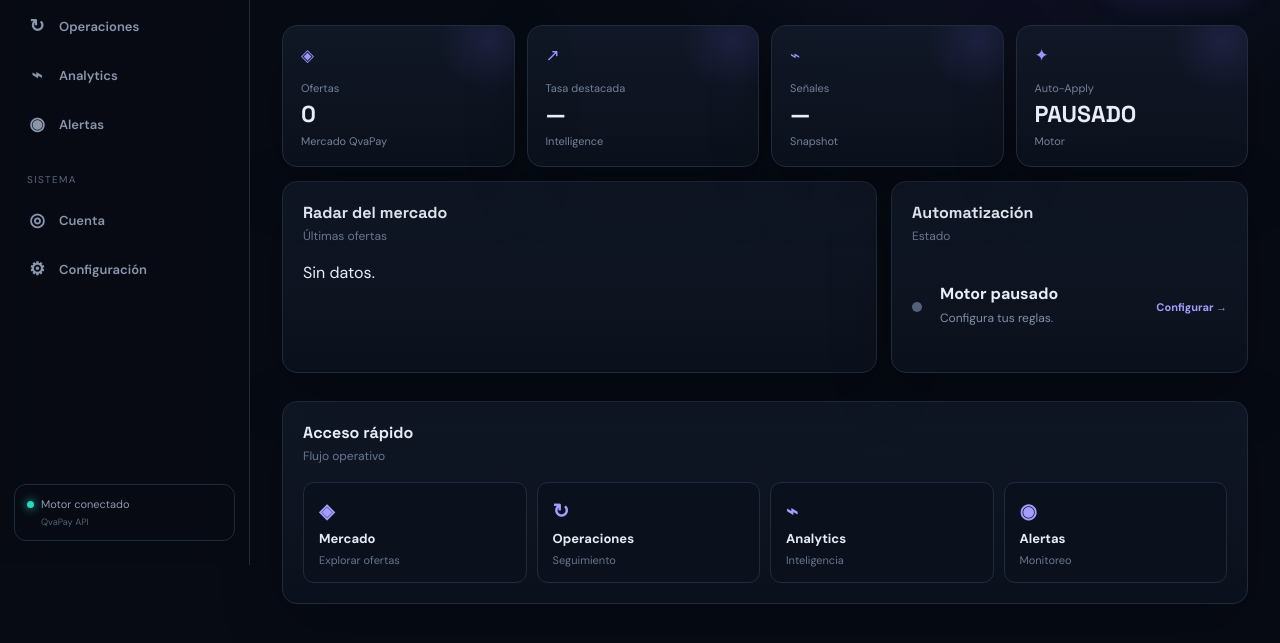
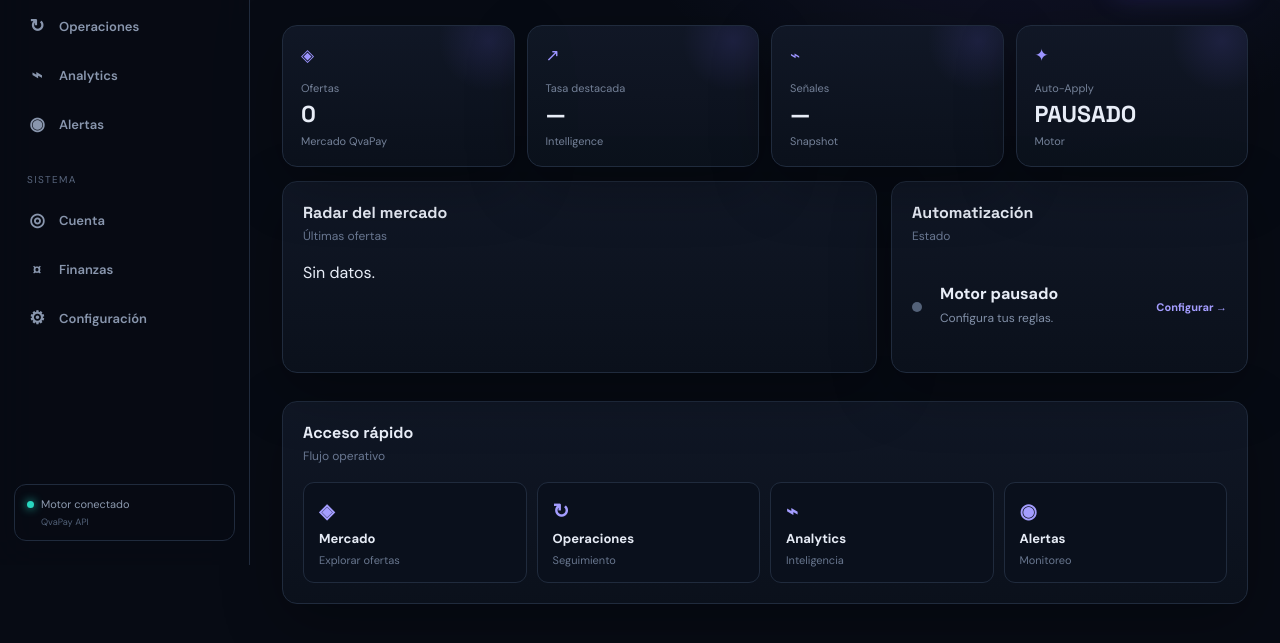
Before and after one commit to Osleyder1985/qvapay-ai-scanner, a website: page src/frontend/index.html in a window 1280 px wide. Shown: the part 235-878 px from the top of the page. Drawn offline with Linux system fonts and the light colour scheme; no server answers.

Commit message:
feat: add finance navigation

```diff
--- a/src/frontend/index.html
+++ b/src/frontend/index.html
@@ -16,7 +16,7 @@
     <a href="#/" data-route><span>⌂</span>Inicio</a><a href="#/market" data-route><span>◈</span>Mercado</a>
     <a href="#/auto-apply" data-route><span>✦</span>Auto-Apply</a><a href="#/operations" data-route><span>↻</span>Operaciones</a>
     <a href="#/analytics" data-route><span>⌁</span>Analytics</a><a href="#/alerts" data-route><span>◉</span>Alertas<span class="nav-dot"></span></a>
-    <div class="nav-label">Sistema</div><a href="#/account" data-route><span>◎</span>Cuenta</a><a href="#/settings" data-route><span>⚙</span>Configuración</a>
+    <div class="nav-label">Sistema</div><a href="#/account" data-route><span>◎</span>Cuenta</a><a href="#/finance" data-route><span>¤</span>Finanzas</a><a href="#/settings" data-route><span>⚙</span>Configuración</a>
   </nav>
   <div class="sidebar-foot"><span class="status-dot"></span><span>Motor conectado</span><small>QvaPay API</small></div>
 </aside>
```
